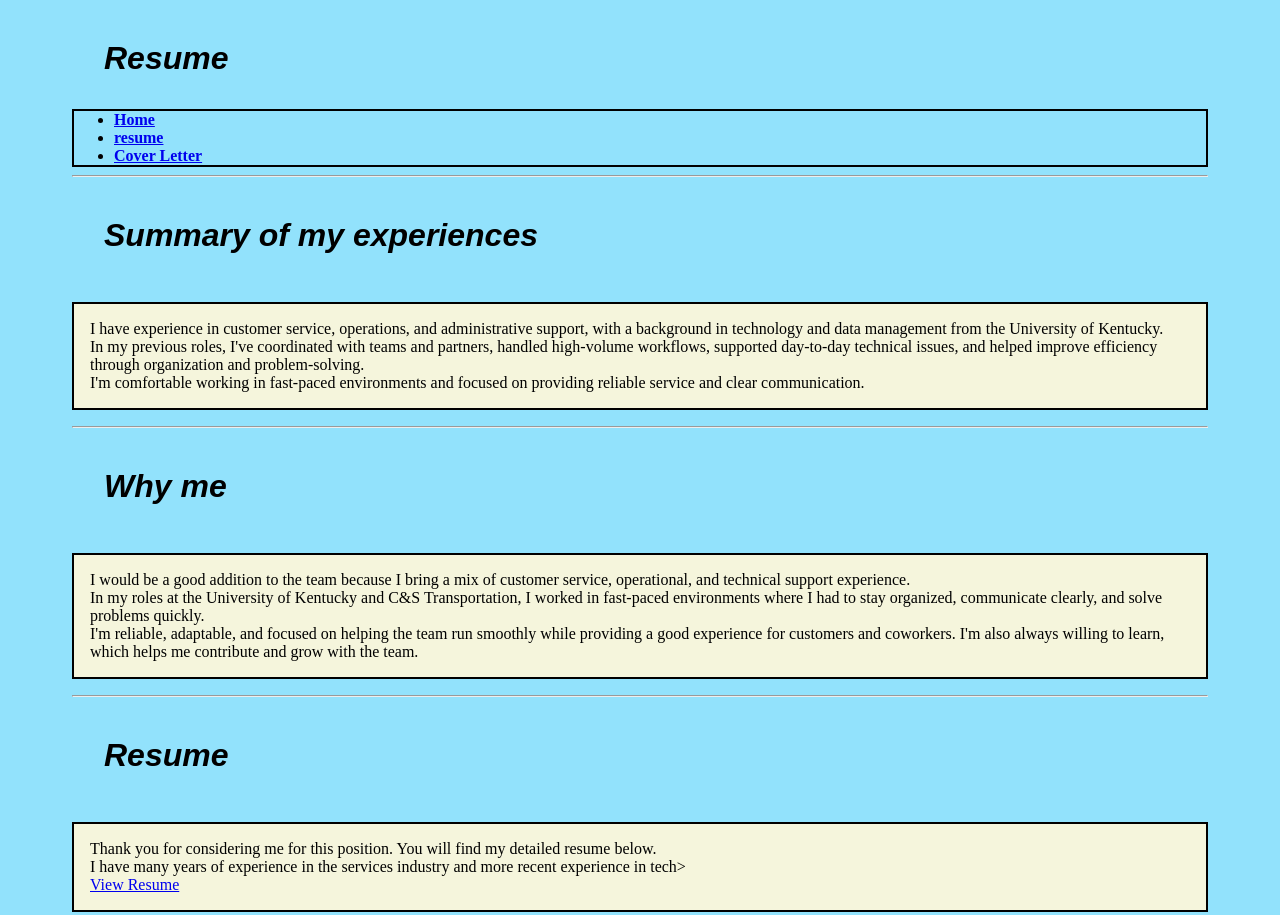
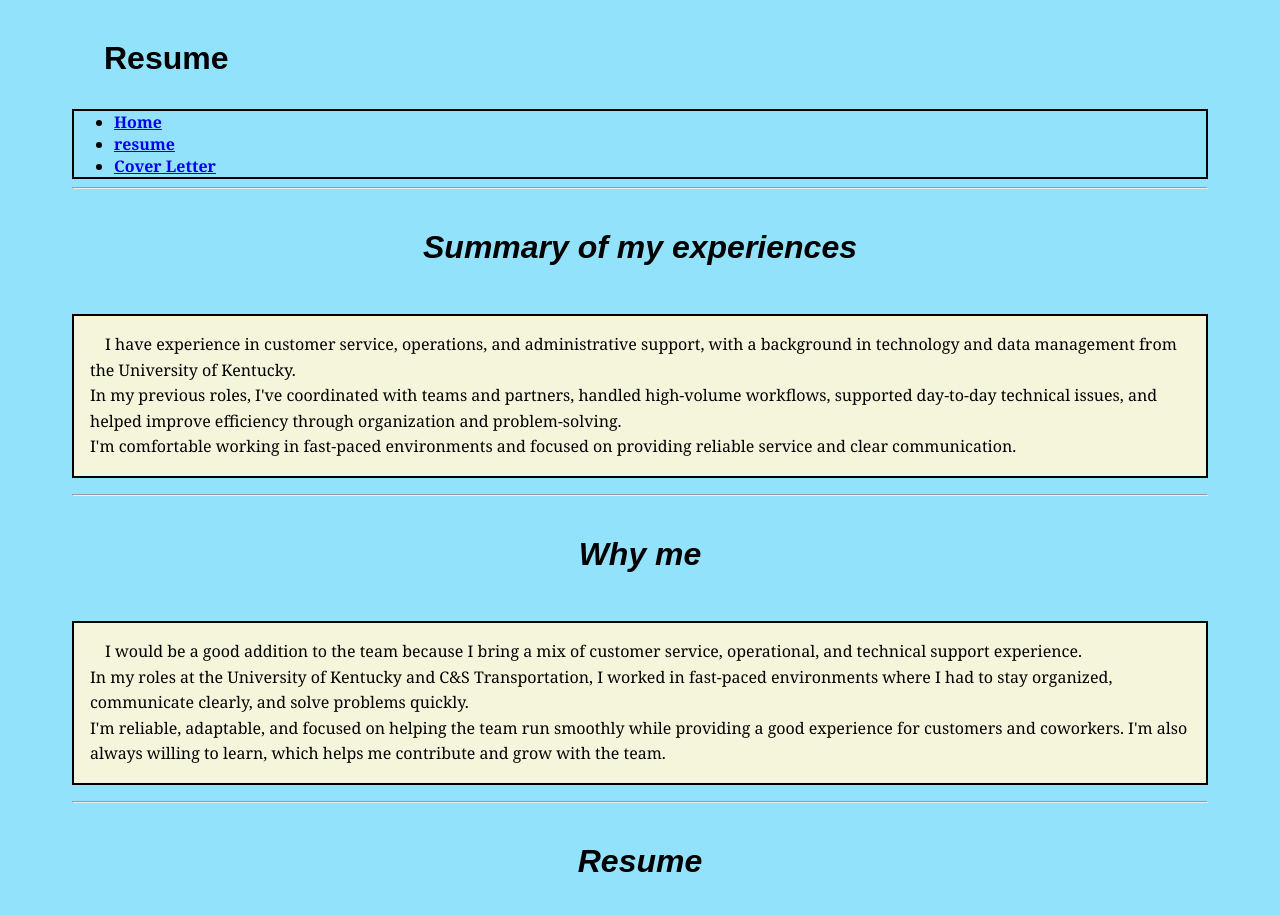
Before and after one commit to frankielin14-del/ICT420_2025, a plain HTML site: page resume.html in a window 1280 px wide. Shown: the top 915 px of the page. Drawn offline with Linux system fonts and the light colour scheme.

Commit message:
changes to format

```diff
--- a/CSS/style.css
+++ b/CSS/style.css
@@ -3,15 +3,30 @@ html
 margin: auto;
 width: 90vw;
 font-size: 16px;
+font-family: Georgia, 'Times New Roman', Times, serif;
+font-size: 100%;
+
 }
 
 h1 {
     color: black;
     font: 2em sans-serif;
+    font-style: Bold;
+    font-weight: 900;
+    margin: auto;
+    padding: 1em;
+
+
+}
+
+h2{
+  color: black;
+    font: 2em sans-serif;
     font-style: italic;
     font-weight: 900;
     margin: auto;
     padding: 1em;
+    text-align: center;
 }
 
 p{
@@ -19,8 +34,10 @@ p{
     color:black;
     border: 2px solid black;
     padding: 1em;
+    text-indent: 15px;
+    line-height: 1.6;
 
-}
+  }
 
 section{
     border: 2px solid black;
--- a/resume.html
+++ b/resume.html
@@ -24,21 +24,21 @@
         </nav>
     </header>
 <hr>
-<h1>Summary of my experiences</h1>
+<h2>Summary of my experiences</h2>
 <p>
    I have experience in customer service, operations, and administrative support, with a background in technology and data management from the University of Kentucky.<br>
    In my previous roles, I've coordinated with teams and partners, handled high-volume workflows, supported day-to-day technical issues, and helped improve efficiency through organization and problem-solving.<br>
    I'm comfortable working in fast-paced environments and focused on providing reliable service and clear communication.
 </p>
 <hr>
-<h1>Why me</h1>
+<h2>Why me</h2>
 <p>
     I would be a good addition to the team because I bring a mix of customer service, operational, and technical support experience.<br>
     In my roles at the University of Kentucky and C&S Transportation, I worked in fast-paced environments where I had to stay organized, communicate clearly, and solve problems quickly.<br>
     I'm reliable, adaptable, and focused on helping the team run smoothly while providing a good experience for customers and coworkers. I'm also always willing to learn, which helps me contribute and grow with the team.<br>
 </p>
 <hr>
-<h1>Resume</h1>
+<h2>Resume</h2>
 <p>
     Thank you for considering me for this position. You will find my detailed resume below.<br>
     I have many years of experience in the services industry and more recent experience in tech> <br>
```
Also changed, not shown: coverletter.html (+2 -2 lines), index.html (+2 -2 lines).
